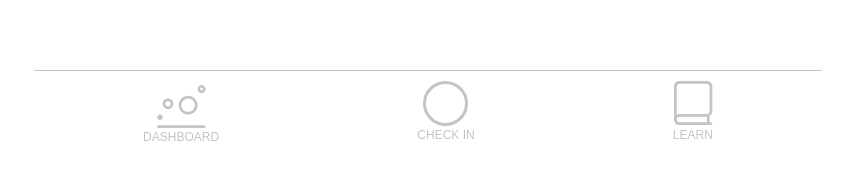
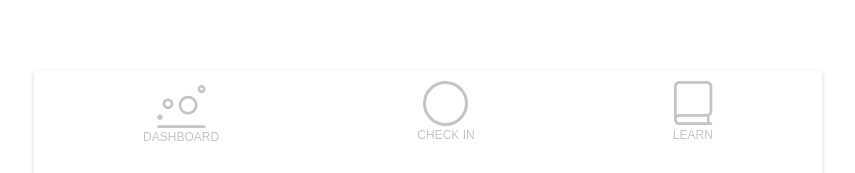
Before and after one commit to diamondalexander/talismanv4, a Gatsby site: page / in a window 1280 px wide. Shown: the part 624-797 px from the top of the page, 222-1077 px from the left. Built offline with nearby package versions, Linux system fonts and the light colour scheme; Gatsby itself is replaced by a stand-in of ours.

Commit message:
added shadow to bottom navigation

```diff
--- a/src/components/BottomNav.css
+++ b/src/components/BottomNav.css
@@ -12,8 +12,8 @@ a {
   bottom: 0;
   z-index: 1;
   background: #fff;
-  border-top: 1px solid #c4c4c4;
-  box-shadow: #c4c4c4;
+  /* border-top: 1px solid #c4c4c4; */
+  box-shadow: 0px 2px 5px rgba(0,0,0, 0.2);
 }
 
 #ci-controls {
```
